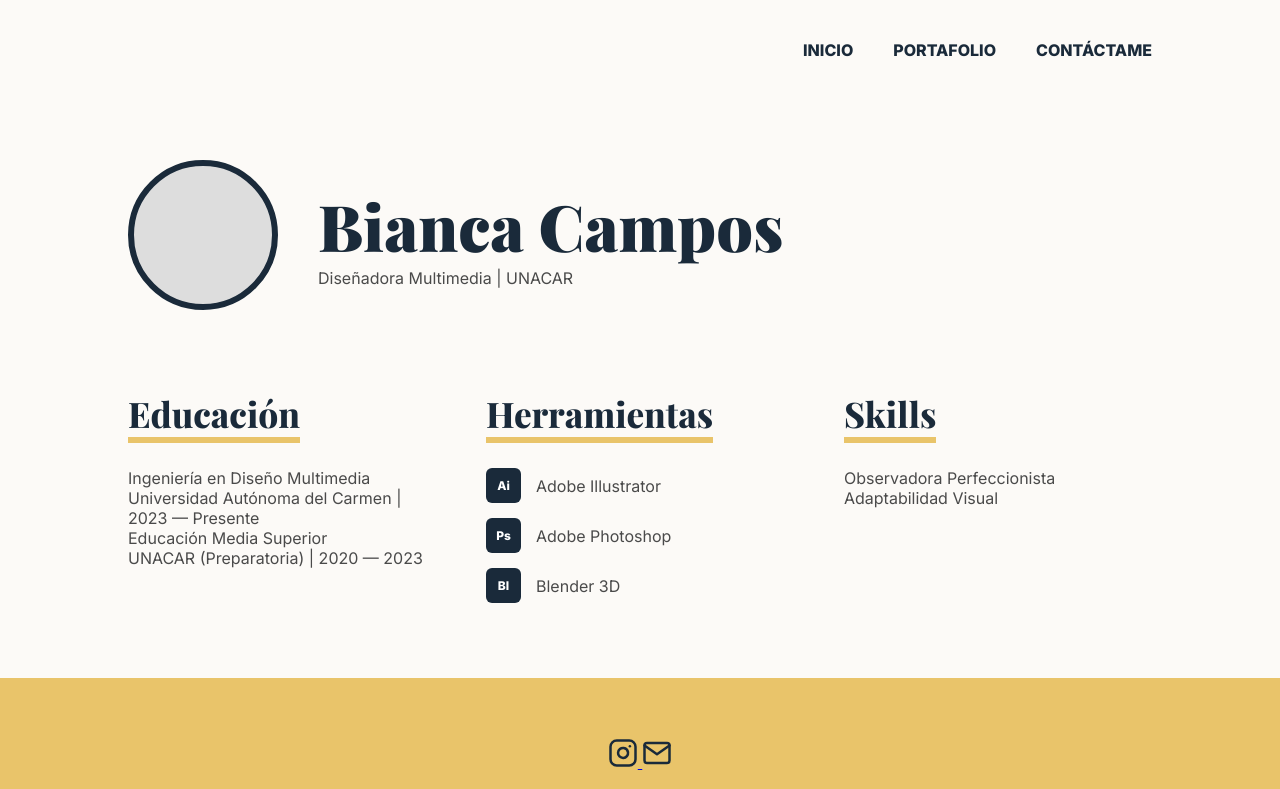
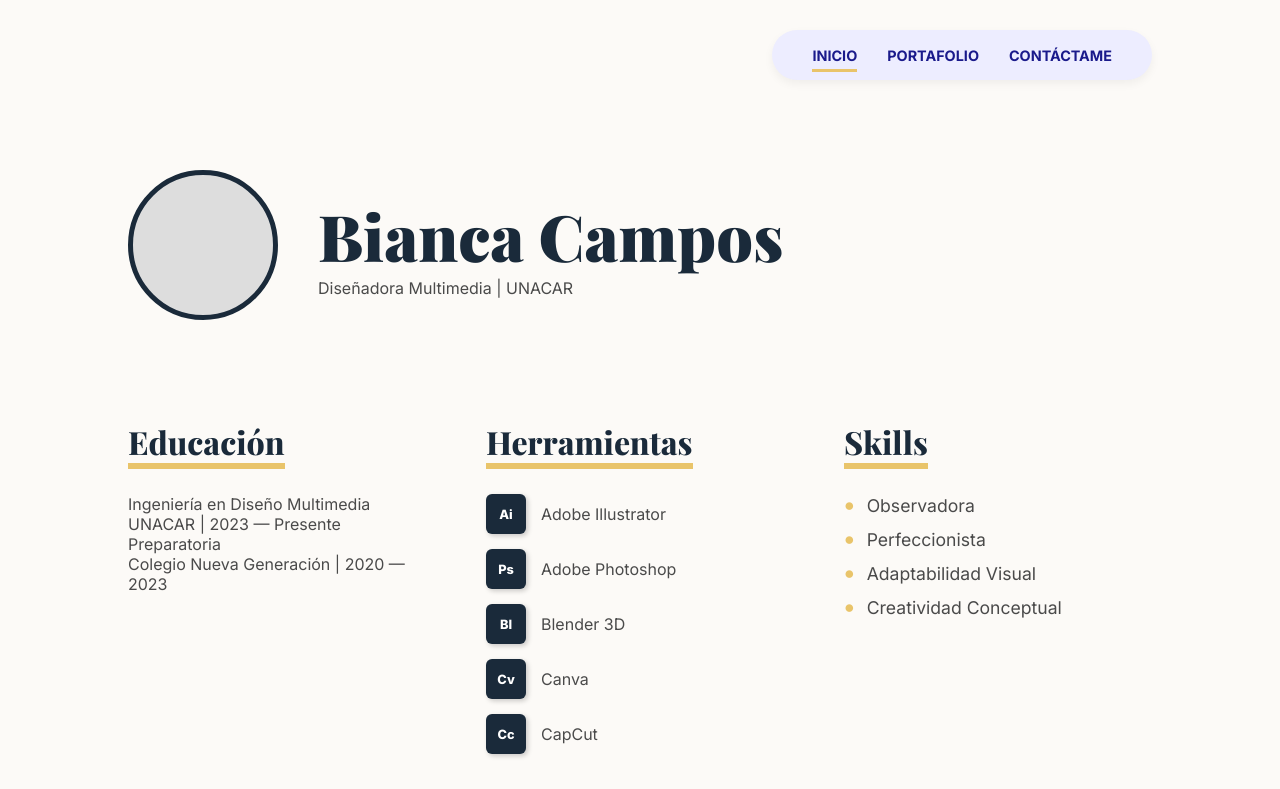
Before and after one commit to Bicampos/des-app-web, a plain HTML site: page index.html in a window 1280 px wide. Shown: the top 789 px of the page. Drawn offline with nearby package versions, Linux system fonts and the light colour scheme.

Commit message:
feat: Maquetación modificación en curso

```diff
--- a/css/styles.css
+++ b/css/styles.css
@@ -1,7 +1,7 @@
 :root {
-    --bg-color: #fcfaf7;      /* Cremita Hueso */
-    --azul-petroleo: #1a2a3a; /* Azul Fuerte (Texto y Círculo) */
-    --amarillo: #e9c46a;      /* Amarillo Mostaza (Footer y Franjas) */
+    --bg-color: #fcfaf7;
+    --azul-petroleo: #1a2a3a;
+    --amarillo: #e9c46a;
     --texto-gris: #4a4a4a;
     --blanco: #ffffff;
 }
@@ -16,43 +16,55 @@ body {
     background-color: var(--bg-color);
     color: var(--texto-gris);
     font-family: 'Inter', sans-serif;
-    display: flex;
-    flex-direction: column;
-    min-height: 100vh;
 }
 
-main { flex-grow: 1; }
+/* --- MENÚ OVALADO (SEGUNDA FOTO) --- */
+.header-main {
+    padding: 30px 10%;
+    display: flex;
+    justify-content: flex-end;
+}
 
-/* NAVEGACIÓN */
-header { padding: 40px 10%; }
+.nav-oval {
+    background-color: #ededff; /* Color lilita suave como tu foto */
+    padding: 15px 40px;
+    border-radius: 50px; /* Hace el óvalo */
+    box-shadow: 0 4px 10px rgba(0,0,0,0.05);
+}
+
 .nav-links {
     list-style: none;
     display: flex;
-    justify-content: flex-end;
-    gap: 40px;
+    gap: 30px;
 }
+
 .nav-links a {
     text-decoration: none;
-    color: var(--azul-petroleo);
-    font-weight: 800;
-    text-transform: uppercase;
+    color: #1a1a8b; /* Azul del menú original */
+    font-weight: 700;
+    font-size: 0.9rem;
+    padding-bottom: 5px;
+    transition: 0.3s;
 }
 
-/* HERO (INICIO) */
+/* Línea amarilla de selección */
+.nav-links a.active, .nav-links a:hover {
+    border-bottom: 3px solid var(--amarillo);
+}
+
+/* --- HERO --- */
 .hero-minimal { padding: 60px 10%; }
-.hero-perfil {
-    display: flex;
-    align-items: center;
-    gap: 40px;
-}
+.hero-perfil { display: flex; align-items: center; gap: 40px; }
+
 .foto-circulo {
     width: 150px;
     height: 150px;
     border-radius: 50%;
     background-color: #ddd;
-    border: 6px solid var(--azul-petroleo); /* Círculo AZUL */
+    border: 5px solid var(--azul-petroleo);
     flex-shrink: 0;
 }
+
 .hero-texto h1 {
     font-family: 'Playfair Display', serif;
     font-size: 4rem;
@@ -60,10 +72,17 @@ header { padding: 40px 10%; }
     color: var(--azul-petroleo);
 }
 
-/* FRANJAS AMARILLAS BAJO TÍTULOS */
-.col-title, .portfolio-header h1 {
+/* --- COLUMNAS Y FRANJAS AMARILLAS --- */
+.info-columns {
+    display: grid;
+    grid-template-columns: repeat(3, 1fr);
+    gap: 50px;
+    padding: 40px 10% 80px 10%;
+}
+
+.col-title {
     font-family: 'Playfair Display', serif;
-    font-size: 2.2rem;
+    font-size: 2rem;
     font-weight: 800;
     color: var(--azul-petroleo);
     margin-bottom: 25px;
@@ -71,70 +90,54 @@ header { padding: 40px 10%; }
     display: inline-block;
 }
 
-/* COLUMNAS */
-.info-columns {
-    display: grid;
-    grid-template-columns: repeat(3, 1fr);
-    gap: 50px;
-    padding: 20px 10% 60px 10%;
-}
-
-/* RECUPERAR CUADRITOS DE HERRAMIENTAS */
+/* --- HERRAMIENTAS (CUADRITOS) --- */
 .tool-item {
     display: flex;
     align-items: center;
     gap: 15px;
     margin-bottom: 15px;
 }
+
 .tool-icon {
-    width: 35px;
-    height: 35px;
-    background: var(--azul-petroleo);
+    width: 40px;
+    height: 40px;
+    background-color: var(--azul-petroleo);
     color: white;
     display: flex;
     align-items: center;
     justify-content: center;
     font-weight: 800;
-    font-size: 0.75rem;
+    font-size: 0.8rem;
     border-radius: 6px;
+    box-shadow: 2px 2px 5px rgba(0,0,0,0.2);
 }
 
-/* PORTAFOLIO GRID */
-.projects-grid {
-    display: grid;
-    grid-template-columns: repeat(auto-fit, minmax(250px, 1fr));
-    gap: 30px;
-    padding: 20px 10%;
-}
-.project-card {
-    background-color: var(--blanco);
-    padding: 40px;
-    text-decoration: none;
-    border: 1px solid #eee;
-    min-height: 220px;
-    display: flex;
-    flex-direction: column;
-    justify-content: flex-end;
-}
-.card-num {
-    color: var(--amarillo); /* NÚMEROS AMARILLOS */
-    font-weight: 800;
-    font-size: 1.2rem;
-    margin-bottom: 10px;
-}
-.project-card h3 {
-    color: var(--azul-petroleo);
-    font-family: 'Playfair Display', serif;
-    font-size: 1.8rem;
+/* --- SKILLS EN LISTA --- */
+.skills-list {
+    list-style: none;
 }
 
-/* FOOTER AMARILLO SI O SI */
+.skills-list li {
+    margin-bottom: 12px;
+    font-size: 1.1rem;
+    display: flex;
+    align-items: center;
+}
+
+.skills-list li::before {
+    content: "●";
+    color: var(--amarillo);
+    margin-right: 12px;
+}
+
+/* --- FOOTER AMARILLO --- */
 .site-footer {
-    background-color: var(--amarillo); /* TODA LA FRANJA AMARILLA */
-    color: var(--azul-petroleo); /* Texto oscuro para que se lea */
+    background-color: var(--amarillo);
+    color: var(--azul-petroleo);
     padding: 60px 10%;
     text-align: center;
 }
+
 .footer-nav ul {
     list-style: none;
     display: flex;
@@ -142,16 +145,11 @@ header { padding: 40px 10%; }
     gap: 30px;
     margin-top: 20px;
 }
+
 .footer-nav a {
     color: var(--azul-petroleo);
     text-decoration: none;
-    font-weight: 700;
-}
-.icon-link svg {
-    stroke: var(--azul-petroleo); /* Iconos oscuros sobre fondo amarillo */
+    font-weight: 800;
 }
 
-@media (max-width: 768px) {
-    .info-columns, .projects-grid { grid-template-columns: 1fr; }
-    .hero-perfil { flex-direction: column; text-align: center; }
-}
+.icon-link svg { stroke: var(--azul-petroleo); }
--- a/index.html
+++ b/index.html
@@ -4,17 +4,17 @@
     <meta charset="UTF-8">
     <meta name="viewport" content="width=device-width, initial-scale=1.0">
     <title>Bianca Campos | Multimedia Design</title>
-    <link rel="stylesheet" href="css/styles.css?v=17">
-    <link href="https://fonts.googleapis.com/css2?family=Playfair+Display:wght@800;900&family=Inter:wght@400;600;800&display=swap" rel="stylesheet">
+    <link rel="stylesheet" href="css/styles.css?v=110">
+    <link href="https://fonts.googleapis.com/css2?family=Playfair+Display:wght@800;900&family=Inter:wght@400;700;800&display=swap" rel="stylesheet">
 </head>
 <body>
 
-    <header>
-        <nav>
+    <header class="header-main">
+        <nav class="nav-oval">
             <ul class="nav-links">
-                <li><a href="index.html" class="active">Inicio</a></li>
-                <li><a href="portafolio.html">Portafolio</a></li>
-                <li><a href="contacto.html">Contáctame</a></li>
+                <li><a href="index.html" class="active">INICIO</a></li>
+                <li><a href="portafolio.html">PORTAFOLIO</a></li>
+                <li><a href="contacto.html">CONTÁCTAME</a></li>
             </ul>
         </nav>
     </header>
@@ -35,37 +35,46 @@
                 <h2 class="col-title">Educación</h2>
                 <div class="info-item">
                     <span class="highlight">Ingeniería en Diseño Multimedia</span>
-                    <p>Universidad Autónoma del Carmen | 2023 — Presente</p>
+                    <p>UNACAR | 2023 — Presente</p>
                 </div>
                 <div class="info-item">
-                    <span class="highlight">Educación Media Superior</span>
-                    <p>UNACAR (Preparatoria) | 2020 — 2023</p>
+                    <span class="highlight">Preparatoria</span>
+                    <p>Colegio Nueva Generación | 2020 — 2023</p>
                 </div>
             </div>
 
             <div class="column">
                 <h2 class="col-title">Herramientas</h2>
                 <div class="tool-item">
-                    <span class="tool-icon">Ai</span>
+                    <div class="tool-icon ai">Ai</div>
                     <p>Adobe Illustrator</p>
                 </div>
                 <div class="tool-item">
-                    <span class="tool-icon">Ps</span>
+                    <div class="tool-icon ps">Ps</div>
                     <p>Adobe Photoshop</p>
                 </div>
                 <div class="tool-item">
-                    <span class="tool-icon">Bl</span>
+                    <div class="tool-icon bl">Bl</div>
                     <p>Blender 3D</p>
+                </div>
+                <div class="tool-item">
+                    <div class="tool-icon cv">Cv</div>
+                    <p>Canva</p>
+                </div>
+                <div class="tool-item">
+                    <div class="tool-icon cc">Cc</div>
+                    <p>CapCut</p>
                 </div>
             </div>
 
             <div class="column">
                 <h2 class="col-title">Skills</h2>
-                <div class="skills-list">
-                    <span class="skill-dot">Observadora</span>
-                    <span class="skill-dot">Perfeccionista</span>
-                    <span class="skill-dot">Adaptabilidad Visual</span>
-                </div>
+                <ul class="skills-list">
+                    <li>Observadora</li>
+                    <li>Perfeccionista</li>
+                    <li>Adaptabilidad Visual</li>
+                    <li>Creatividad Conceptual</li>
+                </ul>
             </div>
         </section>
     </main>
@@ -74,10 +83,10 @@
         <div class="footer-container">
             <div class="social-icons">
                 <a href="https://instagram.com/bicamps_" target="_blank" class="icon-link">
-                    <svg width="30" height="30" viewBox="0 0 24 24" fill="none" stroke="white" stroke-width="2" stroke-linecap="round" stroke-linejoin="round"><rect x="2" y="2" width="20" height="20" rx="5" ry="5"></rect><path d="M16 11.37A4 4 0 1 1 12.63 8 4 4 0 0 1 16 11.37z"></path><line x1="17.5" y1="6.5" x2="17.51" y2="6.5"></line></svg>
+                    <svg width="30" height="30" viewBox="0 0 24 24" fill="none" stroke="currentColor" stroke-width="2"><rect x="2" y="2" width="20" height="20" rx="5" ry="5"></rect><path d="M16 11.37A4 4 0 1 1 12.63 8 4 4 0 0 1 16 11.37z"></path><line x1="17.5" y1="6.5" x2="17.51" y2="6.5"></line></svg>
                 </a>
                 <a href="mailto:binnie108@gmail.com" class="icon-link">
-                    <svg width="30" height="30" viewBox="0 0 24 24" fill="none" stroke="white" stroke-width="2" stroke-linecap="round" stroke-linejoin="round"><path d="M4 4h16c1.1 0 2 .9 2 2v12c0 1.1-.9 2-2 2H4c-1.1 0-2-.9-2-2V6c0-1.1.9-2 2-2z"></path><polyline points="22,6 12,13 2,6"></polyline></svg>
+                    <svg width="30" height="30" viewBox="0 0 24 24" fill="none" stroke="currentColor" stroke-width="2"><path d="M4 4h16c1.1 0 2 .9 2 2v12c0 1.1-.9 2-2 2H4c-1.1 0-2-.9-2-2V6c0-1.1.9-2 2-2z"></path><polyline points="22,6 12,13 2,6"></polyline></svg>
                 </a>
             </div>
             <nav class="footer-nav">
```
